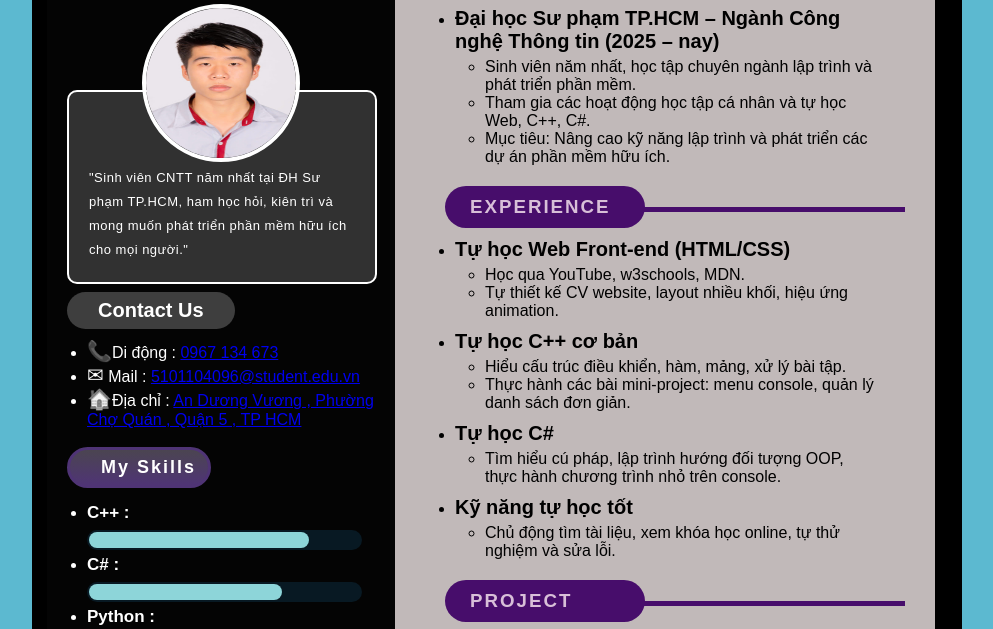
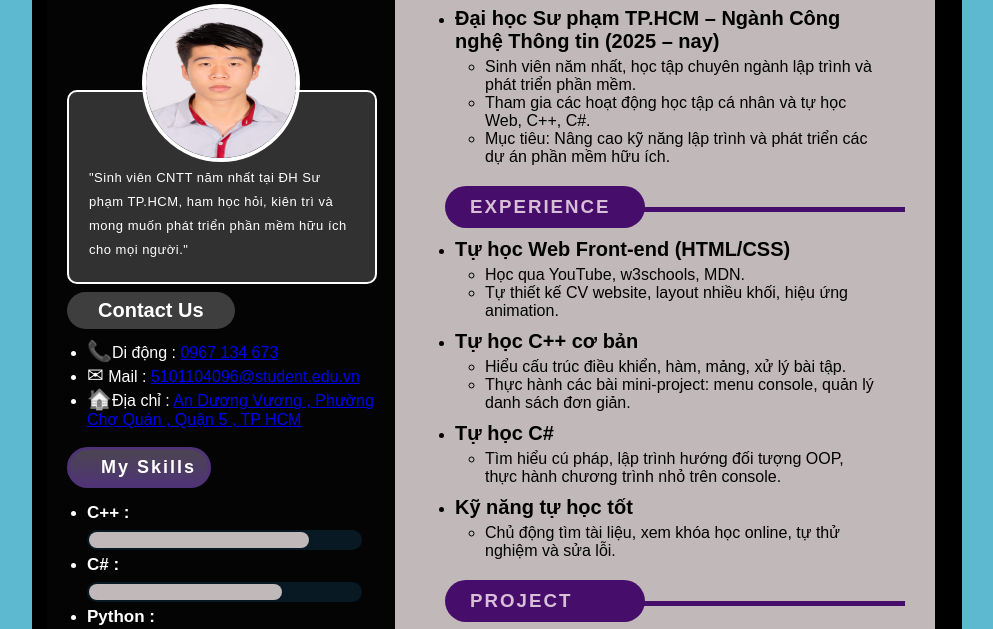
Before and after one commit to XuanThiet2712/XuanThiet2712.github.io, a plain HTML site: page CV/index.html in a window 1280 px wide. Shown: the part 130-759 px from the top of the page, without its empty margins (143-1136 px from the left). Drawn offline with Linux system fonts and the light colour scheme.

Commit message:
update website

```diff
--- a/CV/style.css
+++ b/CV/style.css
@@ -143,7 +143,7 @@ h2{
     bottom: 2px;
     left: 2px;
     height: 80% ;
-    background: #8dd5d9;
+    background: #c1b9b9;
 }
 .exp {
     font-size: 20px;
```
